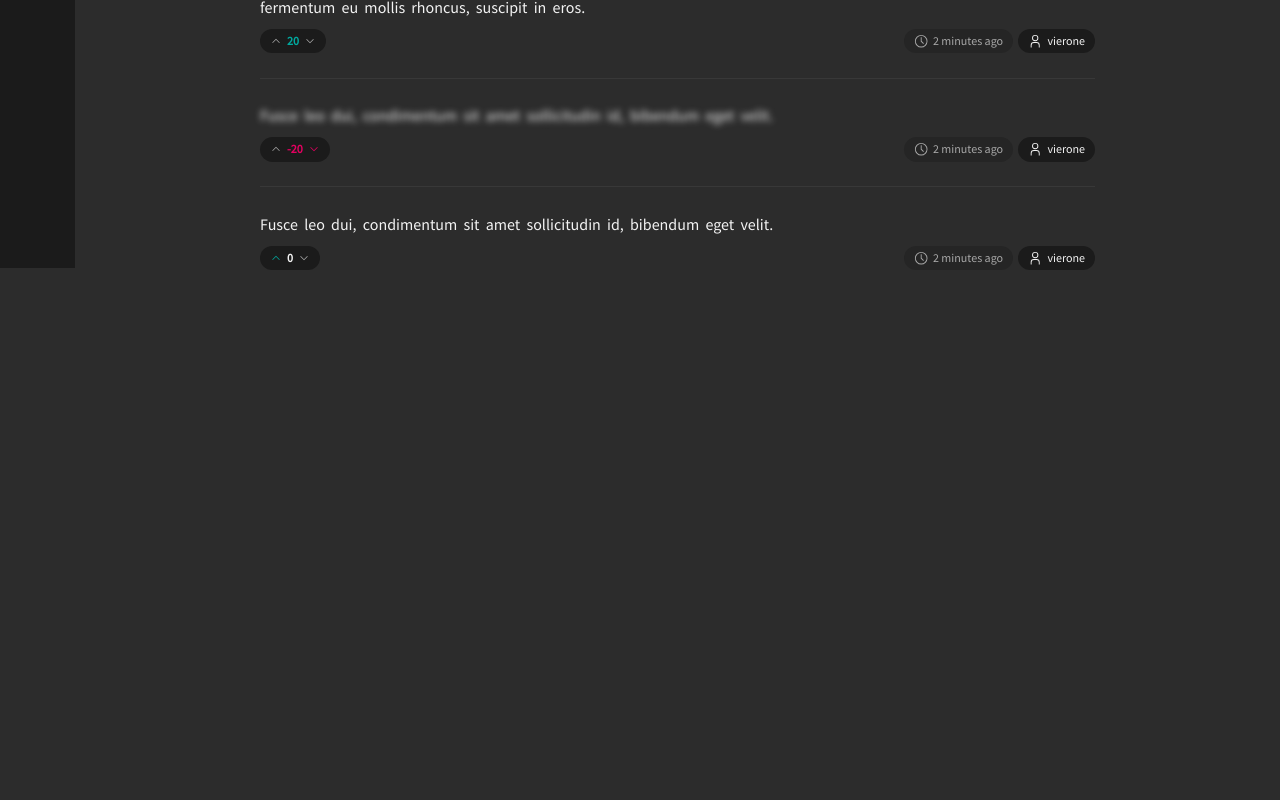
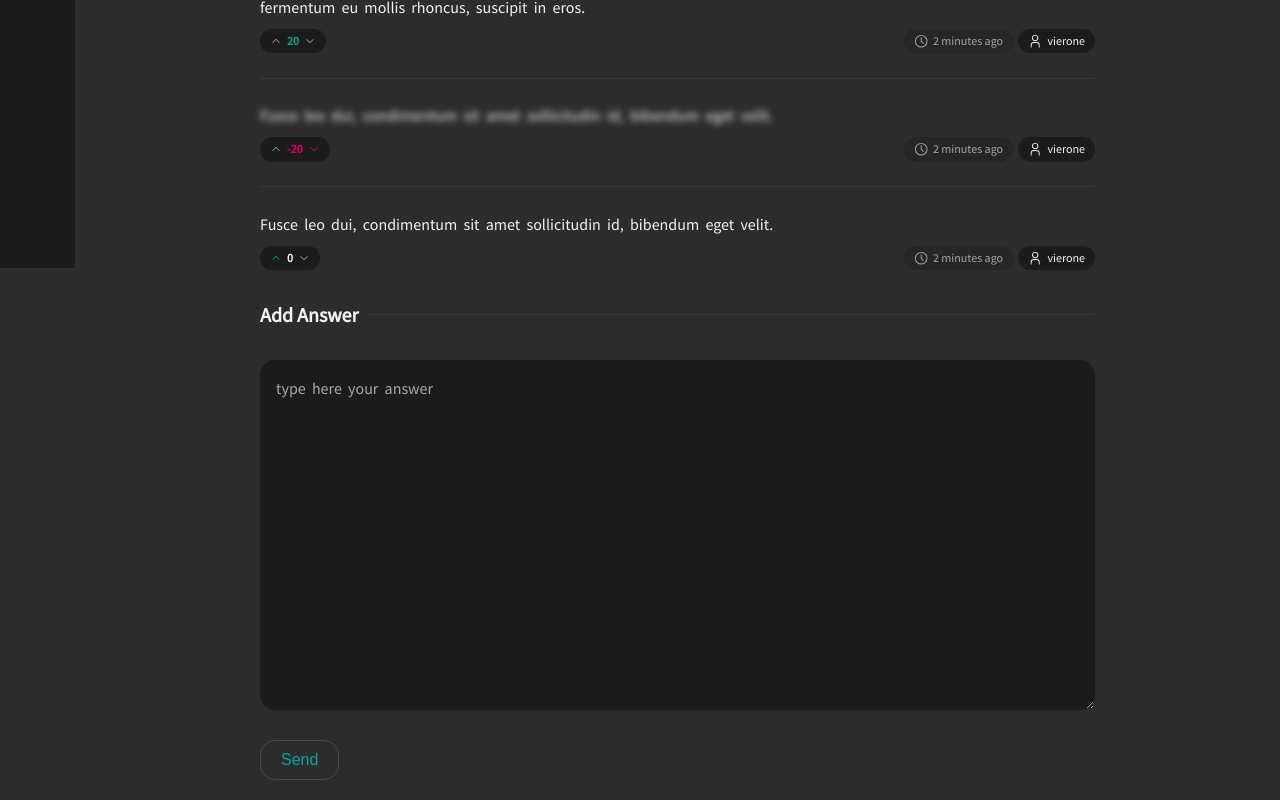
Before and after one commit to kadiryazici/soru-cevap-frontend-starter, a Vue app: page /question/1 in a window 1280 px wide. Shown: the part 532-1332 px from the top of the page. Before the commit the page ends 822 px from the top, so only its background shows below. Built offline with nearby package versions, Linux system fonts and the light colour scheme.

Commit message:
Add Form elements

```diff
--- a/package.json
+++ b/package.json
@@ -12,6 +12,7 @@
   "dependencies": {
     "dayjs": "^1.11.7",
     "pinia": "^2.0.28",
+    "trim-lines": "^3.0.1",
     "vue": "^3.2.45",
     "vue-router": "^4.1.6"
   },
--- a/src/assets/main.scss
+++ b/src/assets/main.scss
@@ -6,7 +6,10 @@
 
 html {
   height: 100%;
-  font-family: 'Source Sans Pro', sans-serif;
+}
+
+body, *::placeholder, textarea, input {
+  font-family: 'Source Sans Pro', sans-serif !important;
 }
 
 body {
--- /dev/null
+++ b/src/components/Button.vue
@@ -0,0 +1,57 @@
+<script lang="ts" setup>
+import { computed } from 'vue'
+import { Color, colorToCssVar } from '@/common'
+
+interface Props {
+  color?: Color
+  disabled?: boolean
+}
+
+const props = withDefaults(defineProps<Props>(), {
+  color: Color.Accent,
+  disabled: false,
+})
+
+const textColor = computed(() => colorToCssVar(props.color))
+</script>
+
+<template>
+  <button :class="{ disabled }">
+    <slot />
+  </button>
+</template>
+
+<style lang="scss" scoped>
+button {
+  padding: 10px 20px;
+  font-size: 16px;
+  color: v-bind(textColor);
+  border-radius: var(--rounded-2);
+  border: 1px solid var(--dark-gray);
+  cursor: pointer;
+  transition-property: border-color, transform, box-shadow;
+  transition-duration: .20s;
+  will-change: border-color, transform, box-shadow;
+  box-sizing: 0px 0px 0px 0px transparent;
+  outline: none;
+
+  &.disabled {
+    cursor: not-allowed;
+    color: var(--dark-gray);
+  }
+
+  &:not(.disabled) {
+    &:hover {
+      border-color: v-bind(textColor);
+    }
+
+    &:active {
+      transform: scale(0.97)
+    }
+
+    &:focus-visible {
+      box-shadow: 0px 0px 0px 1px var(--light);
+    }
+  }
+}
+</style>
--- /dev/null
+++ b/src/components/TypeArea.vue
@@ -0,0 +1,53 @@
+<script lang="ts" setup>
+interface Props {
+  modelValue: string
+}
+
+interface Emits {
+  (e: 'update:modelValue', value: string): void
+}
+
+const props = defineProps<Props>()
+const emit = defineEmits<Emits>()
+
+function handleInput(e: InputEvent | Event) {
+  const el = e.target as HTMLTextAreaElement
+  emit('update:modelValue', el.value)
+}
+</script>
+
+<template>
+  <textarea
+    :value="props.modelValue"
+    @input="handleInput"
+  />
+</template>
+
+<style lang="scss" scoped>
+textarea {
+  padding: 15px;
+  height: 350px;
+  width: 100%;
+  background-color: var(--bg-2);
+  outline: none;
+  border: 1px solid transparent;
+  display: block;
+  transition-property: border-color;
+  transition-duration: .20s;
+  border-radius: var(--rounded-2);
+  line-height: 24px;
+  font-size: 16px;
+  word-spacing: 3px;
+  color: var(--light);
+  resize: vertical;
+
+  &:focus {
+    border-color: var(--accent);
+  }
+
+  &::placeholder {
+    color: var(--light-gray);
+    font-size: 16px;
+  }
+}
+</style>
--- /dev/null
+++ b/src/utils/index.ts
@@ -0,0 +1,11 @@
+import { trimLines } from 'trim-lines'
+
+// Reduces line breaks more then twice
+// Trims lines
+// Reduces spaces more than once
+export function sanitizeTypeAreaInput(input: string) {
+  return trimLines(input.replace(/\n\n\n+/g, '\n\n'))
+    .split('\n')
+    .map(line => line.replace(/\s\s+/g, ' '))
+    .join('\n')
+}
--- a/src/views/QuestionView.vue
+++ b/src/views/QuestionView.vue
@@ -1,8 +1,30 @@
 <script lang="ts" setup>
+import { ref } from 'vue'
 import { Vote } from '@/common'
 import Answer from '@/components/Answer.vue'
+import Button from '@/components/Button.vue'
 import Question from '@/components/Question.vue'
 import Separator from '@/components/Separator.vue'
+import TypeArea from '@/components/TypeArea.vue'
+import { sanitizeTypeAreaInput } from '@/utils'
+
+const answerInput = ref('')
+
+function handleAnswerSend(e: MouseEvent | KeyboardEvent) {
+  if (e instanceof KeyboardEvent) {
+    // If user presses enter repeatedly we do nothing
+    // If user pressed CMD+Enter or CTRL+Enter we prevent default or do nothing.
+    if (e.repeat || (e.ctrlKey === false && e.metaKey === false))
+      return
+
+    e.preventDefault()
+  }
+
+  const sanitized = sanitizeTypeAreaInput(answerInput.value)
+  answerInput.value = sanitized
+
+  console.log('Answer: ', sanitized)
+}
 </script>
 
 <template>
@@ -46,4 +68,22 @@ import Separator from '@/components/Separator.vue'
     :vote-count="0"
     :vote="Vote.Upvote"
   />
+
+  <Separator
+    text="Add Answer"
+    :space-y="30"
+  />
+
+  <TypeArea
+    v-model.trim="answerInput"
+    placeholder="type here your answer"
+    @keydown.enter="handleAnswerSend"
+  />
+
+  <Button
+    style="margin-top: 30px"
+    @click="handleAnswerSend"
+  >
+    Send
+  </Button>
 </template>
```
Also changed, not shown: src/components/FormItem.vue (added, +45 -0 lines), src/components/Input.vue (added, +86 -0 lines), 1 other file (tests, documents, lock files or other folders).
